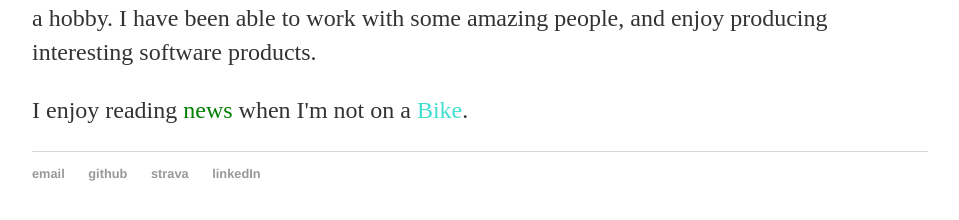
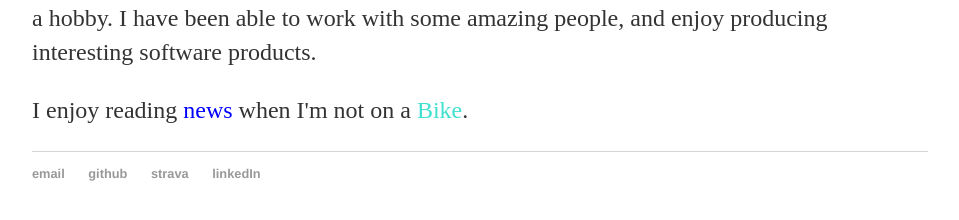
Before and after one commit to joerickard/personalWebsite, a Jekyll site: the page built from about/index.html, in a window 1280 px wide. Shown: the part 233-453 px from the top of the page, without its empty margins (160-1119 px from the left). Built offline with Jekyll 4.4.1, drawn with Linux system fonts in a browser that asks for light colours.

Commit message:
Update index.html

```diff
--- a/about/index.html
+++ b/about/index.html
@@ -6,5 +6,5 @@
 		<div class="about">
 			<h1>About</h1>
 			<p>I've attended CU Boulder for the past 2 years. While living in Boulder I picked up cycling as a hobby. I have been able to work with some amazing people, and enjoy producing interesting software products.</p>
-			<p>I enjoy reading <a href="https://news.ycombinator.com/"style="color:green"target="_blank">news</a> when I'm not on a <a href="https://www.strava.com/athletes/10227888"style="color:turquoise"target="_blank">Bike</a>.</p>
+			<p>I enjoy reading <a href="https://news.ycombinator.com/"style="color:blue"target="_blank">news</a> when I'm not on a <a href="https://www.strava.com/athletes/10227888"style="color:turquoise"target="_blank">Bike</a>.</p>
 		</div>
```
